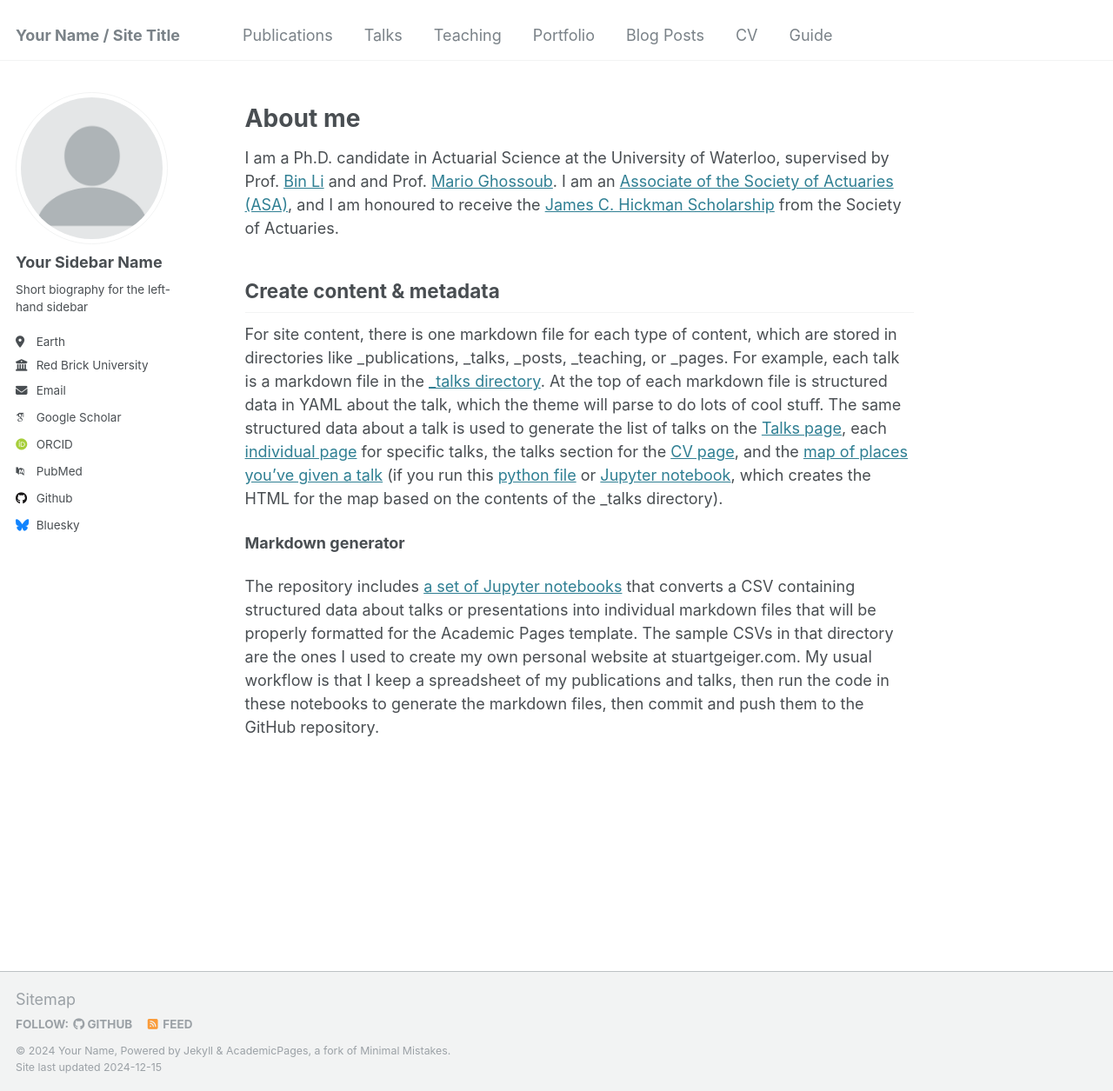
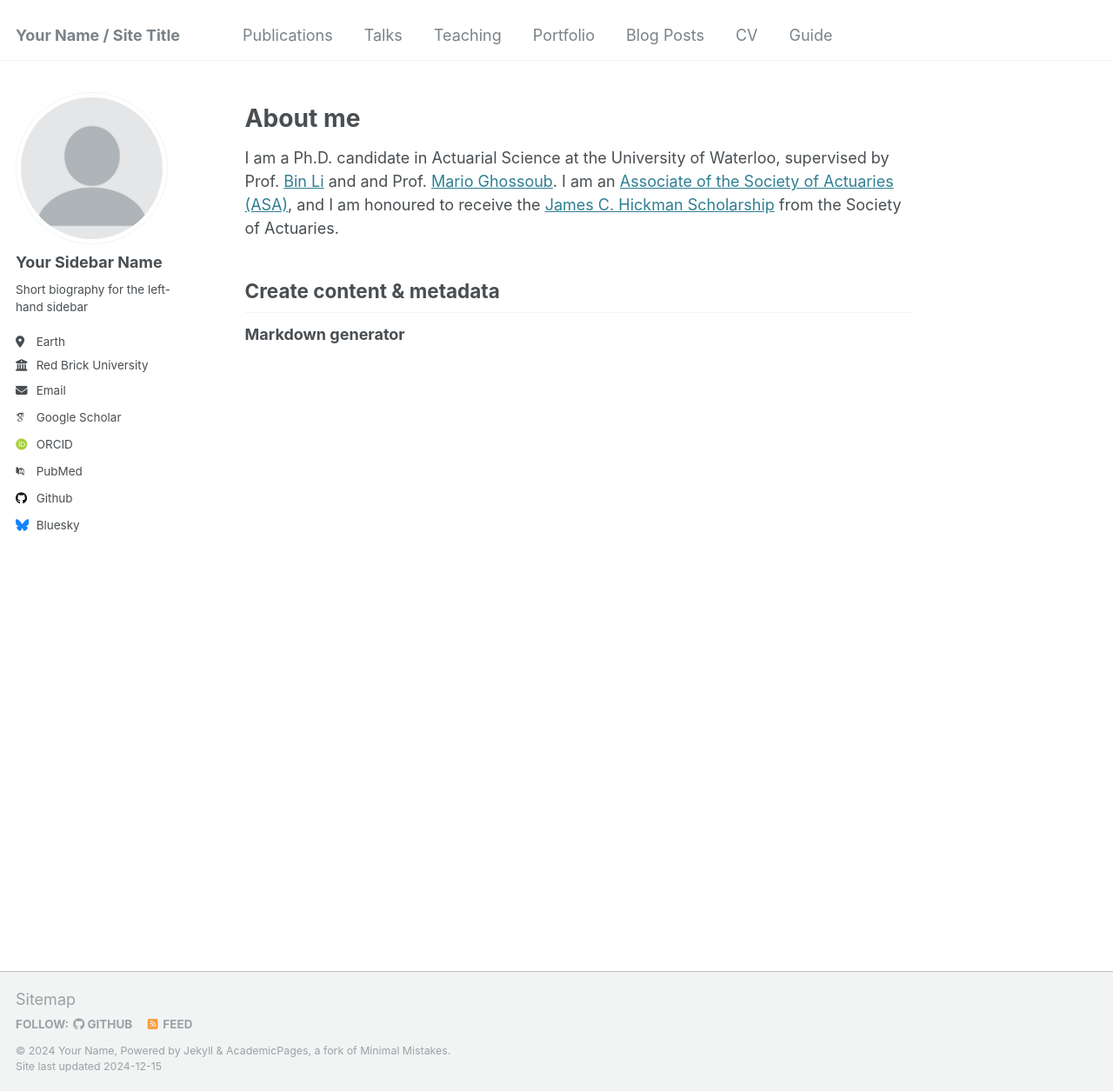
Before and after one commit to benxuanshi/benxuanshi.github.io, a Jekyll site: the page built from _pages/about.md, in a window 1280 px wide and 1255 px high. Shown: the whole window at 87% size. Built offline with Jekyll 4.4.1, drawn with Linux system fonts in a browser that asks for light colours; some web fonts are replaced.

Commit message:
Update about.md

```diff
--- a/_pages/about.md
+++ b/_pages/about.md
@@ -18,9 +18,5 @@ I am a Ph.D. candidate in Actuarial Science at the University of Waterloo, super
 
 Create content & metadata
 ------
-For site content, there is one markdown file for each type of content, which are stored in directories like _publications, _talks, _posts, _teaching, or _pages. For example, each talk is a markdown file in the [_talks directory](https://github.com/academicpages/academicpages.github.io/tree/master/_talks). At the top of each markdown file is structured data in YAML about the talk, which the theme will parse to do lots of cool stuff. The same structured data about a talk is used to generate the list of talks on the [Talks page](https://academicpages.github.io/talks), each [individual page](https://academicpages.github.io/talks/2012-03-01-talk-1) for specific talks, the talks section for the [CV page](https://academicpages.github.io/cv), and the [map of places you've given a talk](https://academicpages.github.io/talkmap.html) (if you run this [python file](https://github.com/academicpages/academicpages.github.io/blob/master/talkmap.py) or [Jupyter notebook](https://github.com/academicpages/academicpages.github.io/blob/master/talkmap.ipynb), which creates the HTML for the map based on the contents of the _talks directory).
 
 **Markdown generator**
-
-The repository includes [a set of Jupyter notebooks](https://github.com/academicpages/academicpages.github.io/tree/master/markdown_generator
-) that converts a CSV containing structured data about talks or presentations into individual markdown files that will be properly formatted for the Academic Pages template. The sample CSVs in that directory are the ones I used to create my own personal website at stuartgeiger.com. My usual workflow is that I keep a spreadsheet of my publications and talks, then run the code in these notebooks to generate the markdown files, then commit and push them to the GitHub repository.
```
